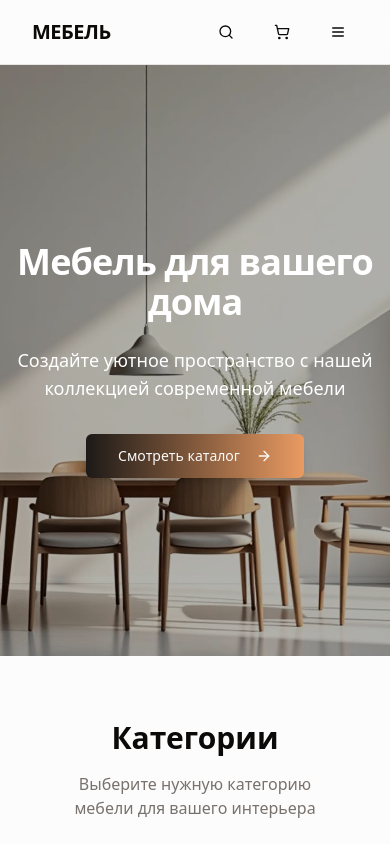
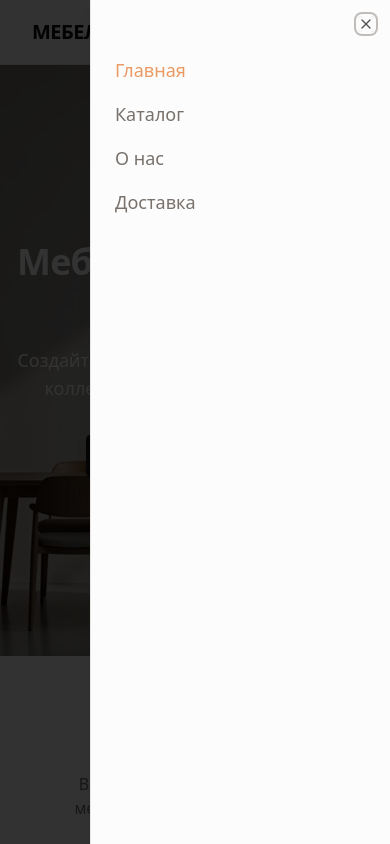
Before and after one commit to idmit/chic-furnish-studio, a React (Vite) app: page / in a window 390 px wide. Both pictures are taken after a click on the button 338 px from the left and 32 px from the top of the page. Shown: the top 844 px of the page. Built offline with nearby package versions, Linux system fonts and the light colour scheme.

Commit message:
Fix: Burger menu not working
The burger menu on mobile devices is not functional. This commit addresses the issue to ensure it works correctly.

```diff
--- a/src/components/Header.tsx
+++ b/src/components/Header.tsx
@@ -1,12 +1,15 @@
 import { Link, useLocation } from 'react-router-dom';
 import { ShoppingCart, Search, Menu } from 'lucide-react';
 import { Button } from '@/components/ui/button';
+import { Sheet, SheetContent, SheetTrigger } from '@/components/ui/sheet';
 import { useCart } from '@/hooks/useCart';
+import { useState } from 'react';
 
 const Header = () => {
   const location = useLocation();
   const { getTotalItems } = useCart();
   const totalItems = getTotalItems();
+  const [isOpen, setIsOpen] = useState(false);
 
   const isActive = (path: string) => location.pathname === path;
 
@@ -66,9 +69,53 @@ const Header = () => {
               )}
             </Button>
           </Link>
-          <Button variant="ghost" size="icon" className="md:hidden">
-            <Menu className="h-4 w-4" />
-          </Button>
+          <Sheet open={isOpen} onOpenChange={setIsOpen}>
+            <SheetTrigger asChild>
+              <Button variant="ghost" size="icon" className="md:hidden">
+                <Menu className="h-4 w-4" />
+              </Button>
+            </SheetTrigger>
+            <SheetContent side="right" className="w-[300px] sm:w-[400px]">
+              <nav className="flex flex-col space-y-4 mt-8">
+                <Link
+                  to="/"
+                  onClick={() => setIsOpen(false)}
+                  className={`text-lg font-medium transition-colors hover:text-wood ${
+                    isActive('/') ? 'text-wood' : 'text-muted-foreground'
+                  }`}
+                >
+                  Главная
+                </Link>
+                <Link
+                  to="/catalog"
+                  onClick={() => setIsOpen(false)}
+                  className={`text-lg font-medium transition-colors hover:text-wood ${
+                    isActive('/catalog') ? 'text-wood' : 'text-muted-foreground'
+                  }`}
+                >
+                  Каталог
+                </Link>
+                <Link
+                  to="/about"
+                  onClick={() => setIsOpen(false)}
+                  className={`text-lg font-medium transition-colors hover:text-wood ${
+                    isActive('/about') ? 'text-wood' : 'text-muted-foreground'
+                  }`}
+                >
+                  О нас
+                </Link>
+                <Link
+                  to="/delivery"
+                  onClick={() => setIsOpen(false)}
+                  className={`text-lg font-medium transition-colors hover:text-wood ${
+                    isActive('/delivery') ? 'text-wood' : 'text-muted-foreground'
+                  }`}
+                >
+                  Доставка
+                </Link>
+              </nav>
+            </SheetContent>
+          </Sheet>
         </div>
       </div>
     </header>
```
